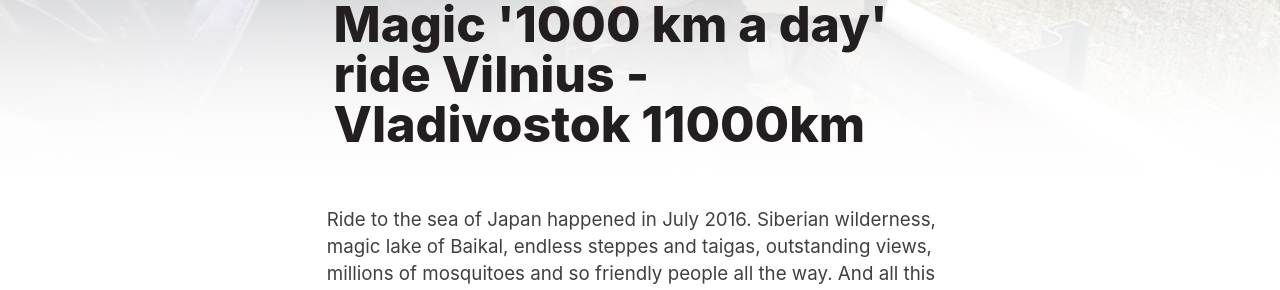
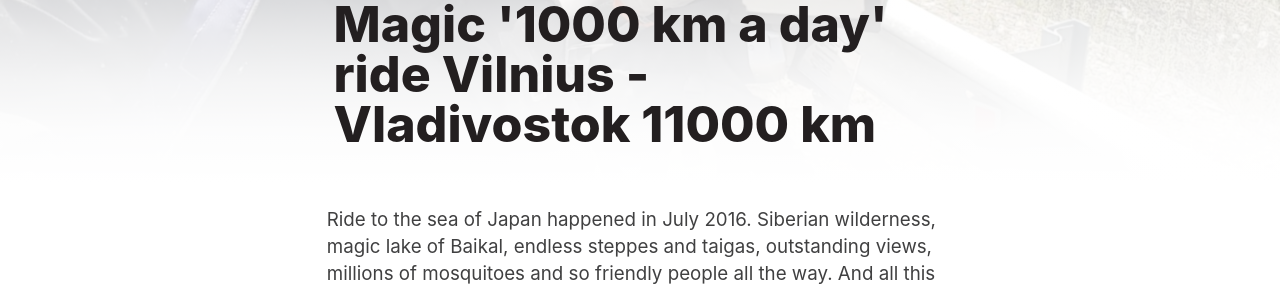
Before and after one commit to karolismieliauskas/thecoldestride.com, a Jekyll site: the page built from pages/vladivostok.html, in a window 1280 px wide and 900 px high. Shown: the part 465-755 px from the top of the window. Built offline with Jekyll 4.4.1, drawn with Linux system fonts in a browser that asks for light colours.

Commit message:
Update vladivostok.yml

```diff
--- a/_data/vladivostok.yml
+++ b/_data/vladivostok.yml
@@ -1,5 +1,5 @@
 hero:
-  title: "Magic '1000 km a day' ride Vilnius - Vladivostok 11000km"
+  title: "Magic '1000 km a day' ride Vilnius - Vladivostok 11000 km"
 body: |
   Ride to the sea of Japan happened in July 2016. Siberian wilderness, magic lake of Baikal, endless steppes and taigas, outstanding views, millions of mosquitoes and so friendly people all the way. And all this was not a main reason to go. Magicness of '1000km a day' was. So this active meditation took me 11000 km in 12 days and two days of rest. Alone.
 
```
